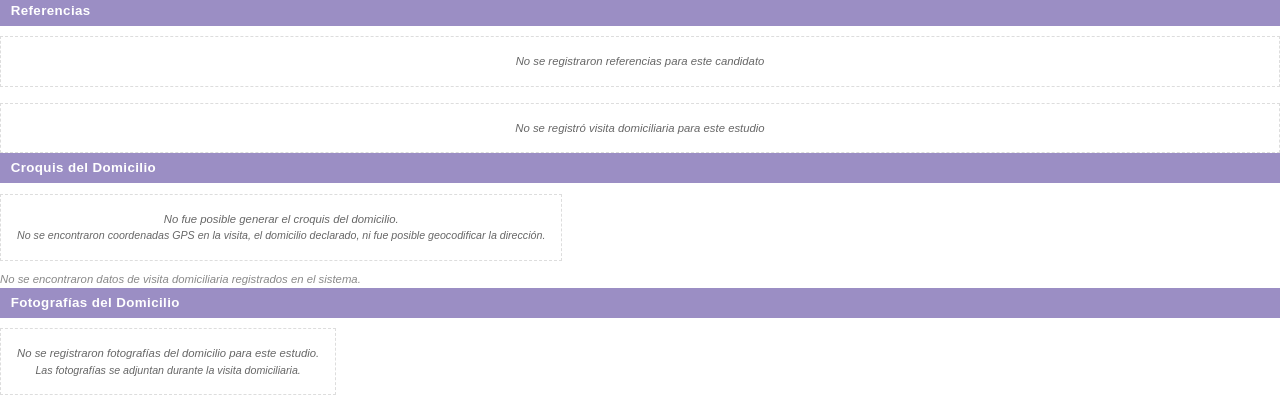
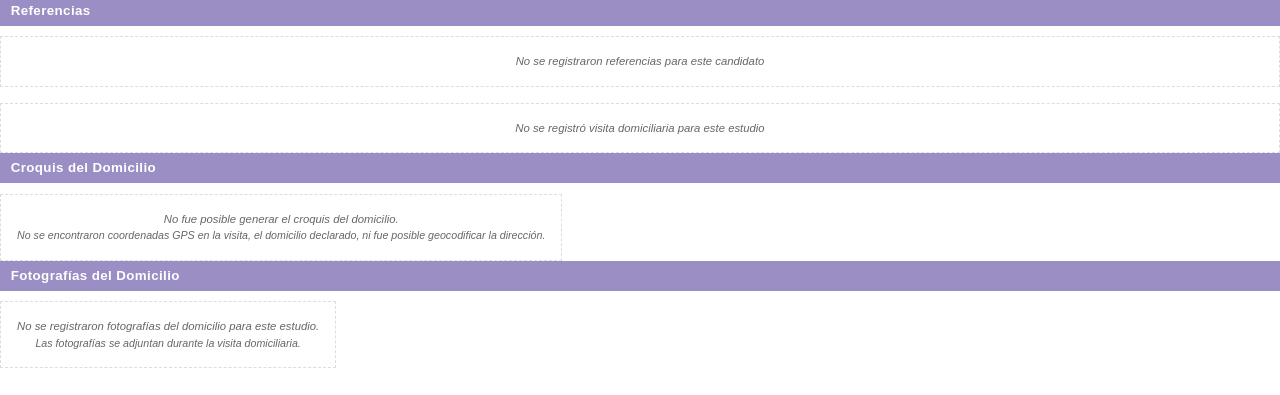
Before and after one commit to xoyoc/EstudioSocioEconomico, a Django app: page /reportes/estudio/8/preview/ in a window 1280 px wide. Shown: the part 1638-2033 px from the top of the page. After the commit the page ends 2006 px from the top, so only its background shows below. Run offline with Django 5.2, Linux system fonts and the light colour scheme; a user stored in the database is signed in; data comes from the database, SQL or seed files in the repository; data that the repository does not hold is empty.

Commit message:
Modificacion de leyenda del croquis

```diff
--- a/templates/reportes/_pdf_croquis.html
+++ b/templates/reportes/_pdf_croquis.html
@@ -141,10 +141,6 @@
       <div class="bloque-texto">{{ visita_principal.observaciones_generales }}</div>
     {% endif %}
 
-  {% else %}
-    <div style="margin-top:8pt; font-size:8.5pt; color:#888; font-style:italic;">
-      No se encontraron datos de visita domiciliaria registrados en el sistema.
-    </div>
   {% endif %}
 
   {# Nota técnica al pie según el origen de las coordenadas #}
```
